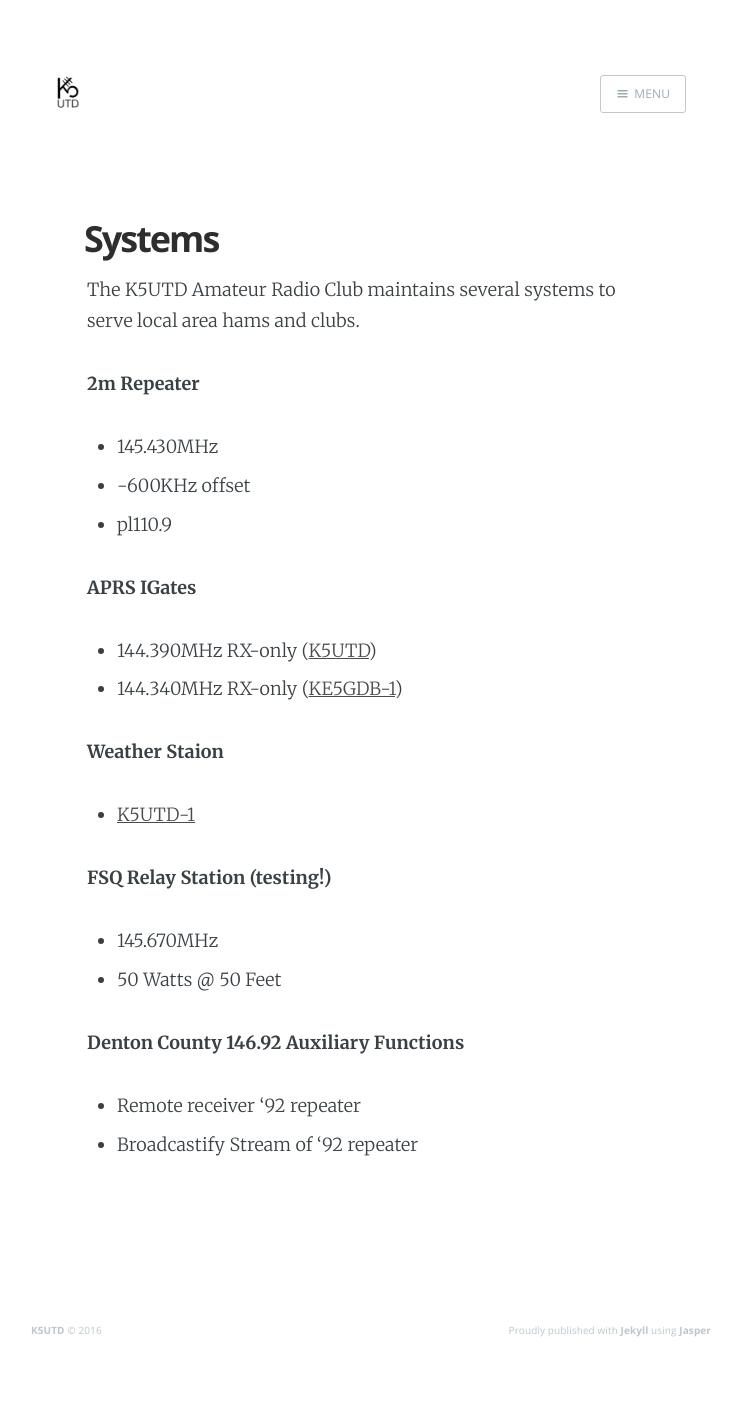
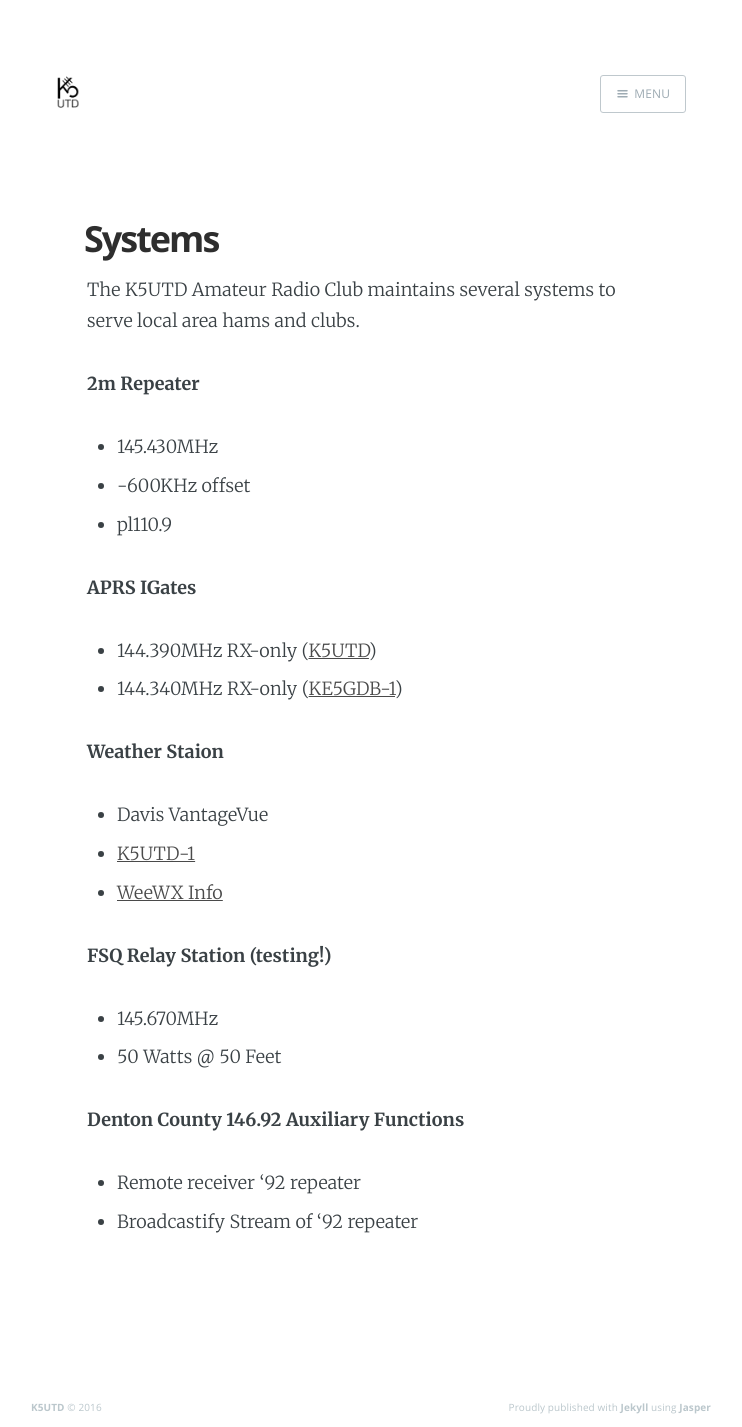
Before and after one commit to k5utd/k5utd.github.io, a Jekyll site: the page built from systems/index.md, in a window 1280 px wide. Shown: the whole page, without its empty margins (269-1011 px from the left). Built offline with Jekyll 4.4.1, drawn with Linux system fonts in a browser that asks for light colours; nearby versions of some CDN libraries; before the commit the page ends 1349 px from its top, so only the background shows below that.

Commit message:
Resolved conflicts on systems page, once more

```diff
--- a/systems/index.md
+++ b/systems/index.md
@@ -10,18 +10,24 @@ current: systems
 The K5UTD Amateur Radio Club maintains several systems to serve local area hams and clubs.
 
 **2m Repeater**
+
 * 145.430MHz
 * -600KHz offset
 * pl110.9
 
 **APRS IGates**
+
 * 144.390MHz RX-only ([K5UTD](http://aprs.fi/info/K5UTD))
 * 144.340MHz RX-only ([KE5GDB-1](http://aprs.fi/info/KE5GDB-1))
 
 **Weather Staion**
+
+* Davis VantageVue
 * [K5UTD-1](http://aprs.fi/info/K5UTD-1)
+* [WeeWX Info](http://www.thathamkid.com/k5utd/wx/)
 
 **FSQ Relay Station (testing!)**
+
 * 145.670MHz
 * 50 Watts @ 50 Feet
 
```
